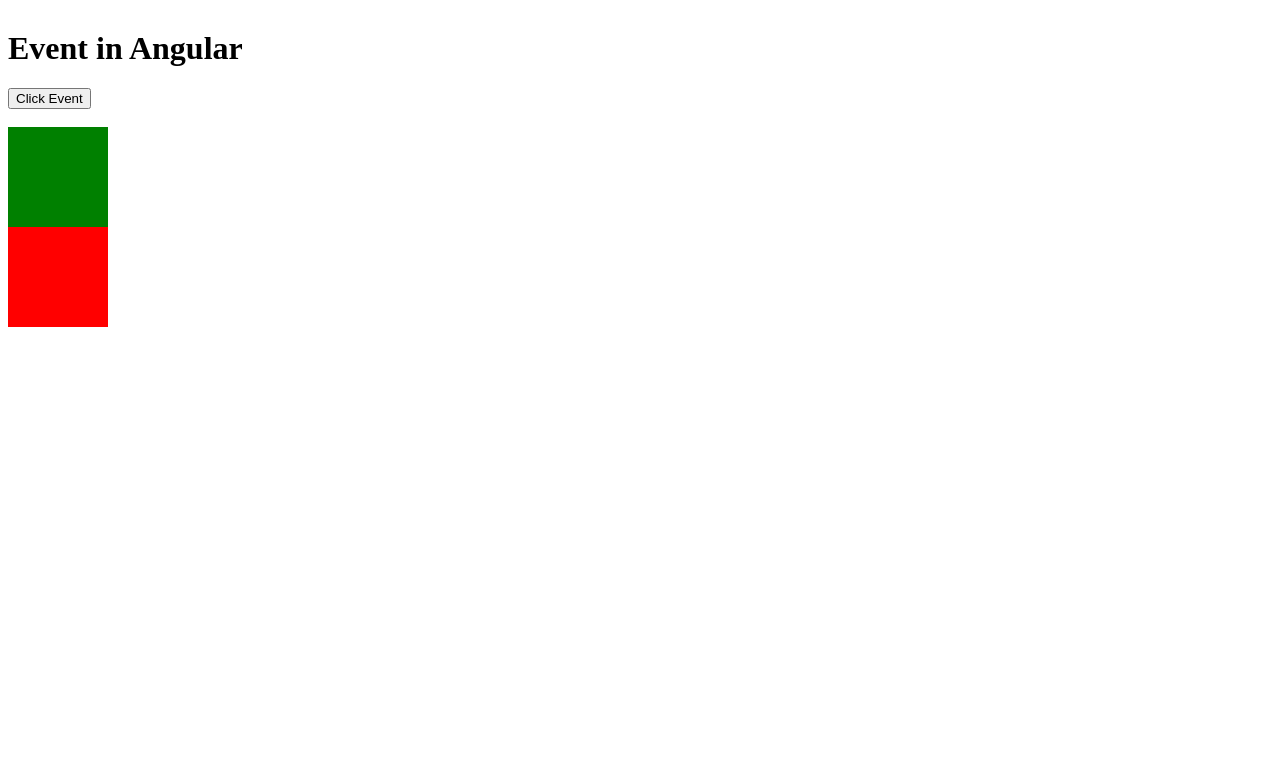
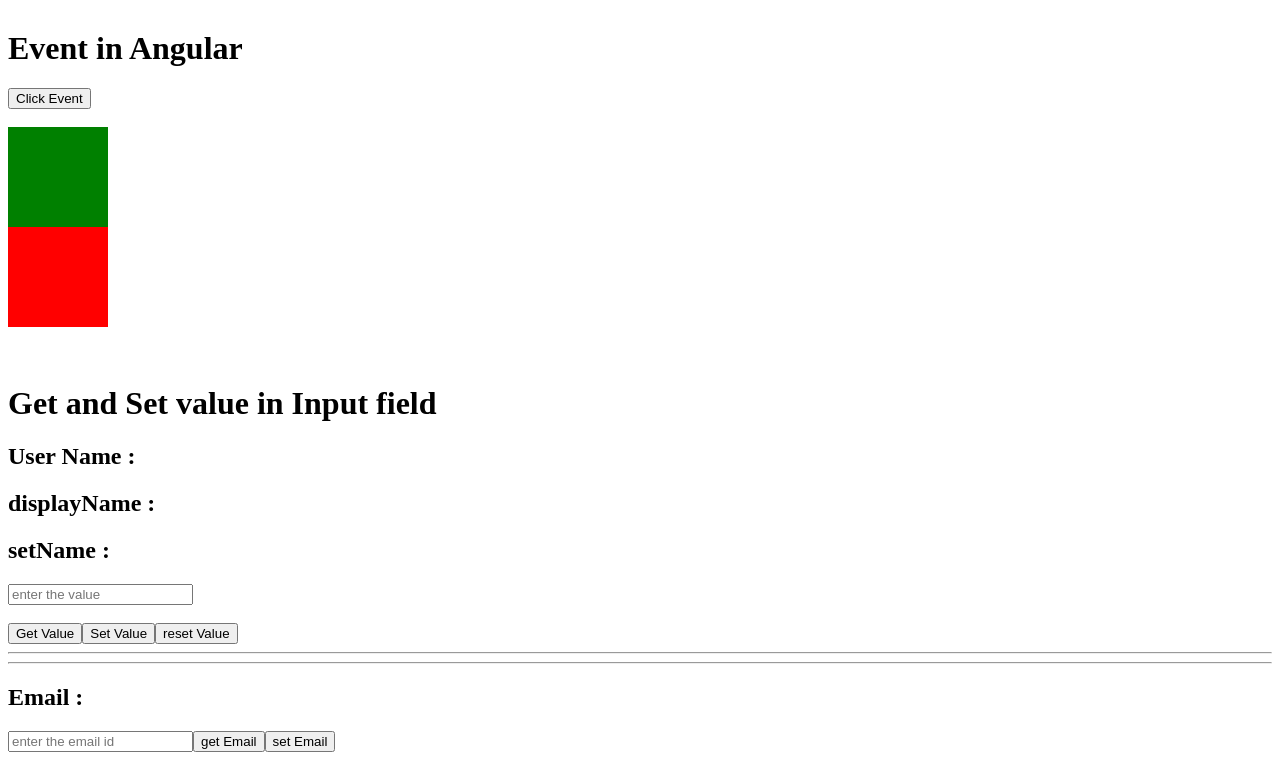
Before and after one commit to Ranjeetkr715/Angular_Concept, an Angular app in the folder angular-concept-tut/: page / in a window 1280 px wide. Shown: the part 314-1074 px from the top of the page. Before the commit the page ends 800 px from the top, so only its background shows below. Built offline with nearby package versions, Linux system fonts and the light colour scheme.

Commit message:
Angular set and get value in input field

```diff
--- a/angular-concept-tut/src/app/app.component.html
+++ b/angular-concept-tut/src/app/app.component.html
@@ -52,3 +52,24 @@
   (mouseleave)="handleEvent($event)"
   style ="background-color:red; width:100px; height:100px;">
 </div>
+
+
+<br>
+<br>
+<h1>Get and Set value in Input field</h1>
+<h2>User Name : {{username}}</h2>
+<h2>displayName : {{displayName}}</h2>
+<h2>setName : {{setName}}</h2>
+<input type="text" placeholder="enter the value" (input)="getValue($event)">
+<br>
+<br>
+<button (click)="showName()">Get Value</button>
+<button (click)="setUserName()">Set Value</button>
+<button (click)="resetName()">reset Value</button>
+<hr>
+<hr>
+<!--default template for get and set value-->
+<h2>Email : {{email}}</h2>
+<input type="text" value ='{{email}}' placeholder="enter the email id" #emailField>
+<button (click)='getEmailValue(emailField.value)'>get Email</button>
+<button (click)='setEmailDefault()'>set Email</button>
--- a/angular-concept-tut/src/app/app.component.ts
+++ b/angular-concept-tut/src/app/app.component.ts
@@ -62,4 +62,39 @@ export class AppComponent {
      console.log("Click event", (event.target as Element).classList);
       console.log("Click event " + (event.target as Element).className);
     }
+
+   username ='';
+   displayName : string= '';
+   setName='';
+    getValue(event:Event){
+      const username = (event.target as HTMLInputElement).value;
+      console.log(username);
+      this.username=username;
+    }
+
+  showName(){
+    //setName
+    this.displayName=this.username;
+   }
+
+   setUserName(){
+     //setName
+     this.setName=this.username;
+    }
+
+    resetName(){
+      //setName
+      this.displayName='';
+     }
+
+   email : string='';
+
+   getEmailValue(val:string){
+     this.email=val;
+     }
+
+   setEmailDefault(){
+     this.email='default@gmail.com';
+     }
+
 }
```
